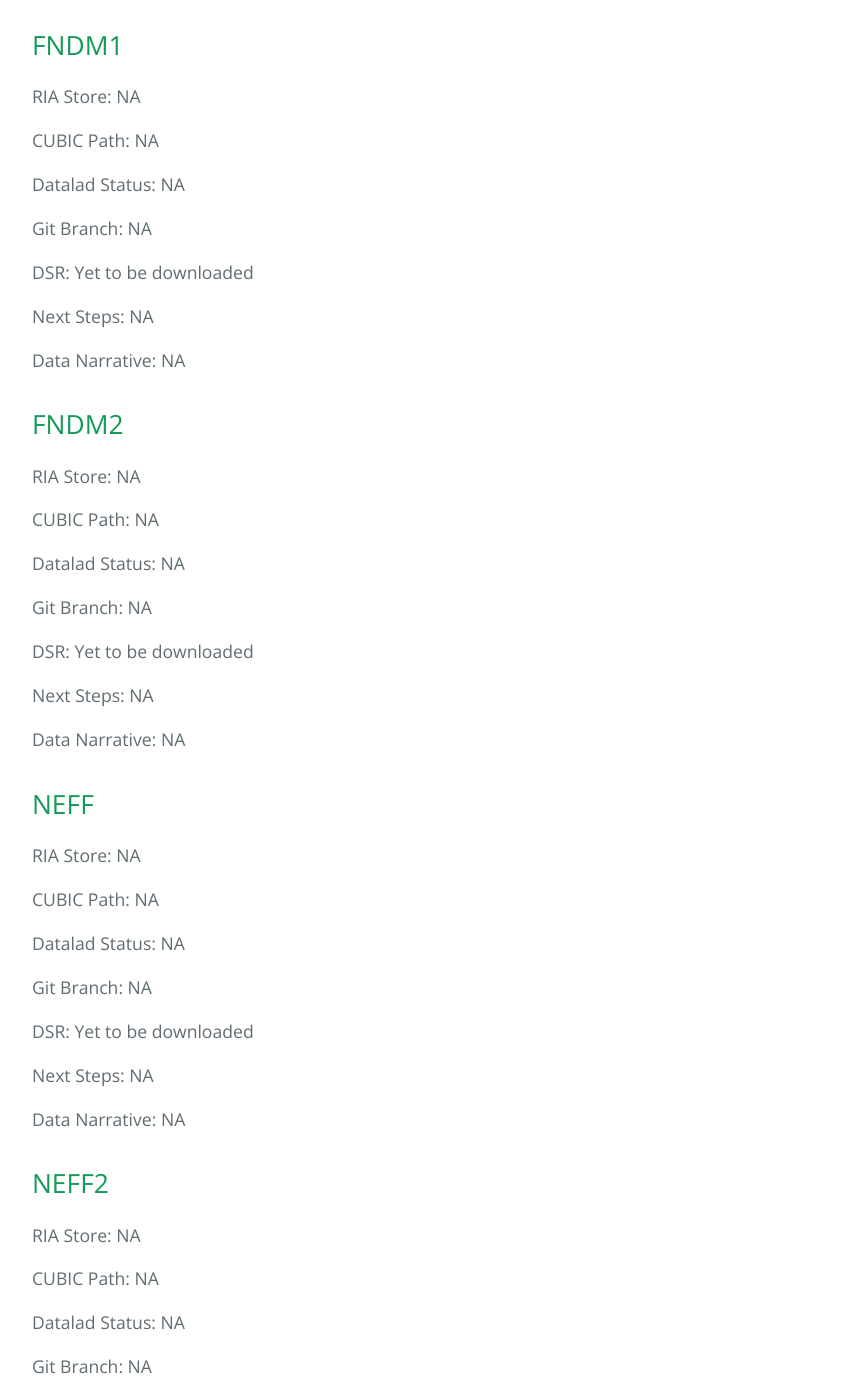
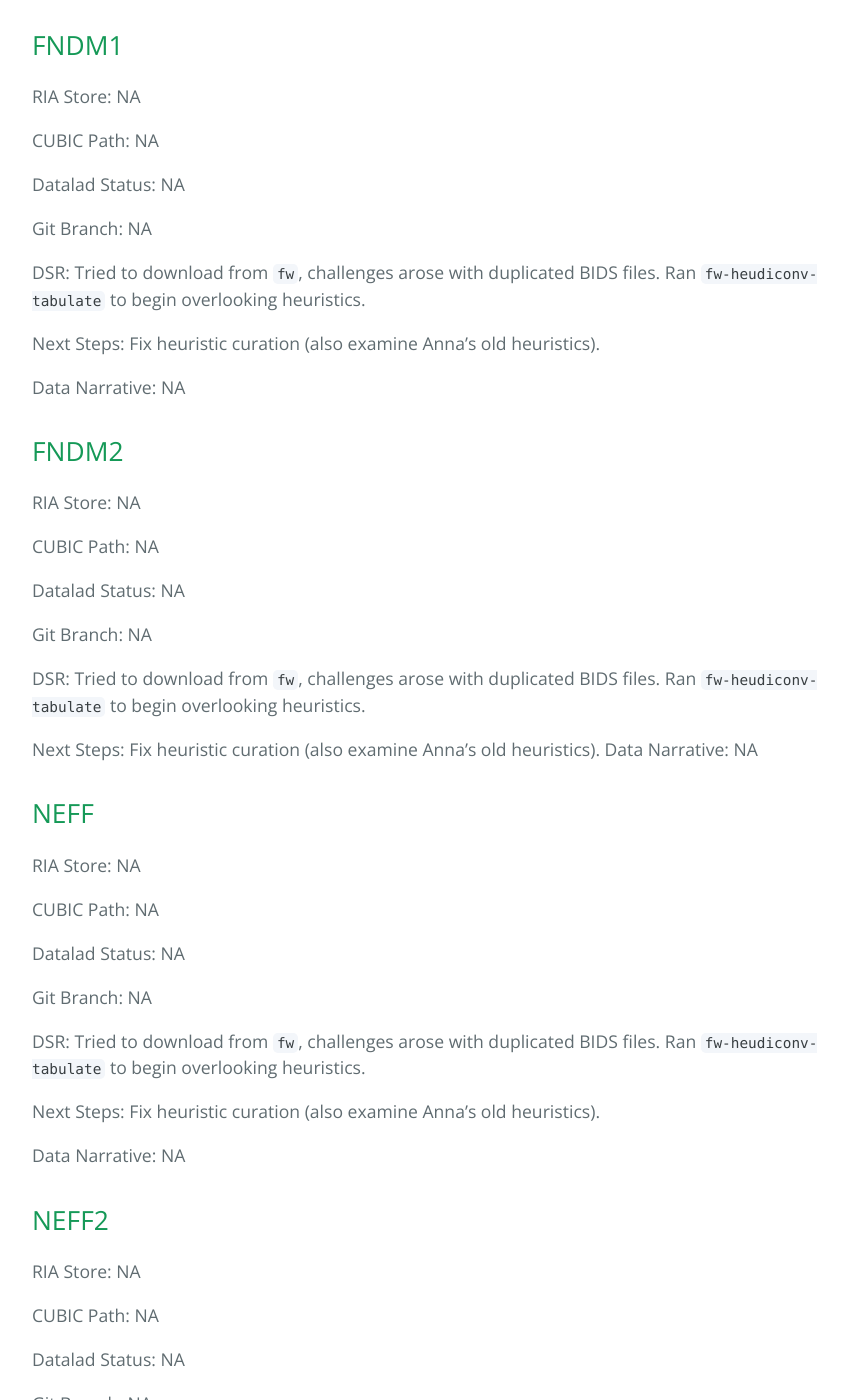
Before and after one commit to PennLINC/Reward, a Jekyll site: the page built from dsr.md, in a window 1280 px wide and 1400 px high, scrolled down 427 px. Shown: the whole window, without its empty margins (192-1038 px from the left). Built offline with Jekyll 4.4.1, drawn with Linux system fonts in a browser that asks for light colours; some of the changed text lies outside the part shown.

Commit message:
update dsr

```diff
--- a/dsr.md
+++ b/dsr.md
@@ -16,9 +16,9 @@ Datalad Status: NA
 
 Git Branch: NA
 
-DSR: Yet to be downloaded
+DSR: Tried to download from `fw`, challenges arose with duplicated BIDS files. Ran `fw-heudiconv-tabulate` to begin overlooking heuristics.
 
-Next Steps: NA
+Next Steps: Fix heuristic curation (also examine Anna's old heuristics).
 
 Data Narrative: NA
 
@@ -32,10 +32,9 @@ Datalad Status: NA
 
 Git Branch: NA
 
-DSR: Yet to be downloaded
+DSR: Tried to download from `fw`, challenges arose with duplicated BIDS files. Ran `fw-heudiconv-tabulate` to begin overlooking heuristics.
 
-Next Steps: NA
-
+Next Steps: Fix heuristic curation (also examine Anna's old heuristics).
 Data Narrative: NA
 
 ## NEFF
@@ -47,9 +46,9 @@ Datalad Status: NA
 
 Git Branch: NA
 
-DSR: Yet to be downloaded
+DSR: Tried to download from `fw`, challenges arose with duplicated BIDS files. Ran `fw-heudiconv-tabulate` to begin overlooking heuristics.
 
-Next Steps: NA
+Next Steps: Fix heuristic curation (also examine Anna's old heuristics).
 
 Data Narrative: NA
 
@@ -63,9 +62,9 @@ Datalad Status: NA
 
 Git Branch: NA
 
-DSR: Yet to be downloaded
+DSR: Tried to download from `fw`, challenges arose with duplicated BIDS files. Ran `fw-heudiconv-tabulate` to begin overlooking heuristics.
 
-Next Steps: NA
+Next Steps: Fix heuristic curation (also examine Anna's old heuristics).
 
 Data Narrative: NA
 
@@ -79,9 +78,9 @@ Datalad Status: NA
 
 Git Branch: NA
 
-DSR: Yet to be downloaded
+DSR: Tried to download from `fw`, challenges arose with duplicated BIDS files. Ran `fw-heudiconv-tabulate` to begin overlooking heuristics.
 
-Next Steps: NA
+Next Steps: Fix heuristic curation (also examine Anna's old heuristics).
 
 Data Narrative: NA
 
@@ -95,8 +94,8 @@ Datalad Status: NA
 
 Git Branch: NA
 
-DSR: Yet to be downloaded
+DSR: Tried to download from `fw`, challenges arose with duplicated BIDS files. Ran `fw-heudiconv-tabulate` to begin overlooking heuristics.
 
-Next Steps: NA
+Next Steps: Fix heuristic curation (also examine Anna's old heuristics).
 
 Data Narrative: NA
```
